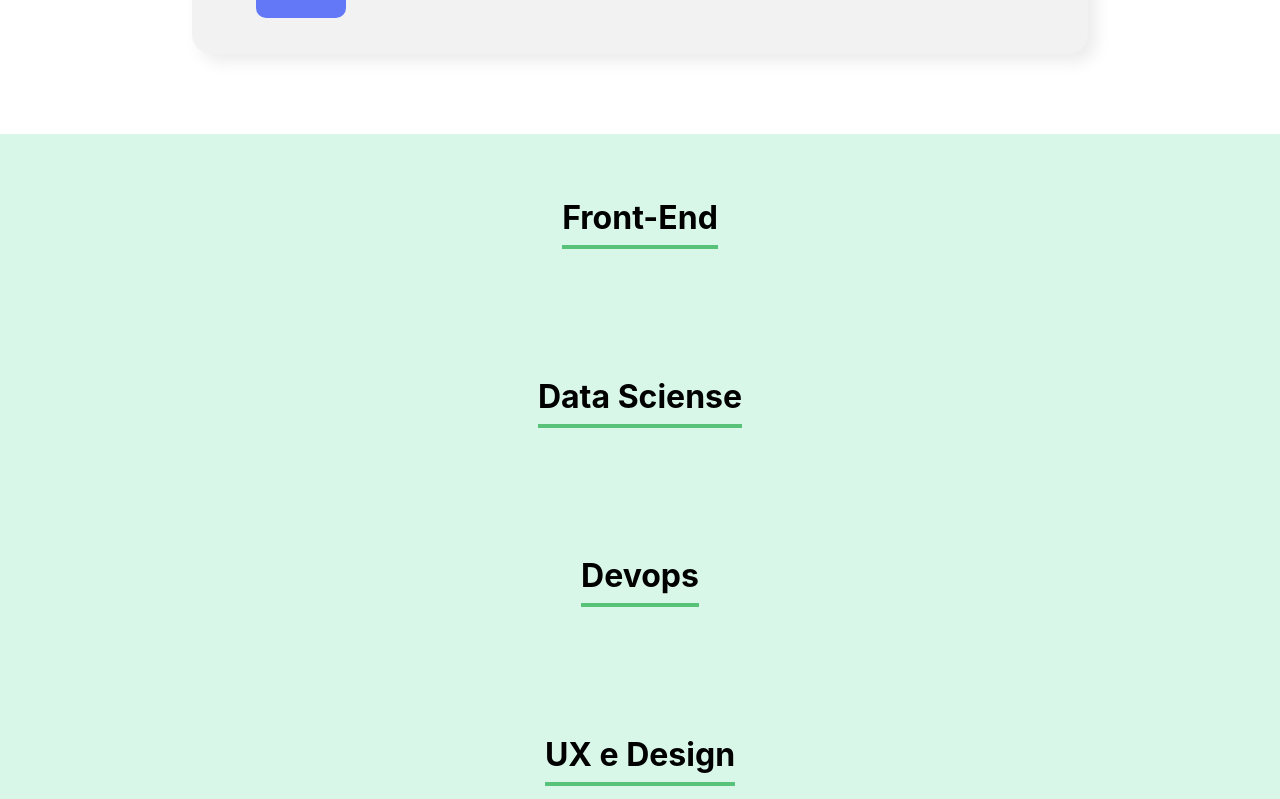
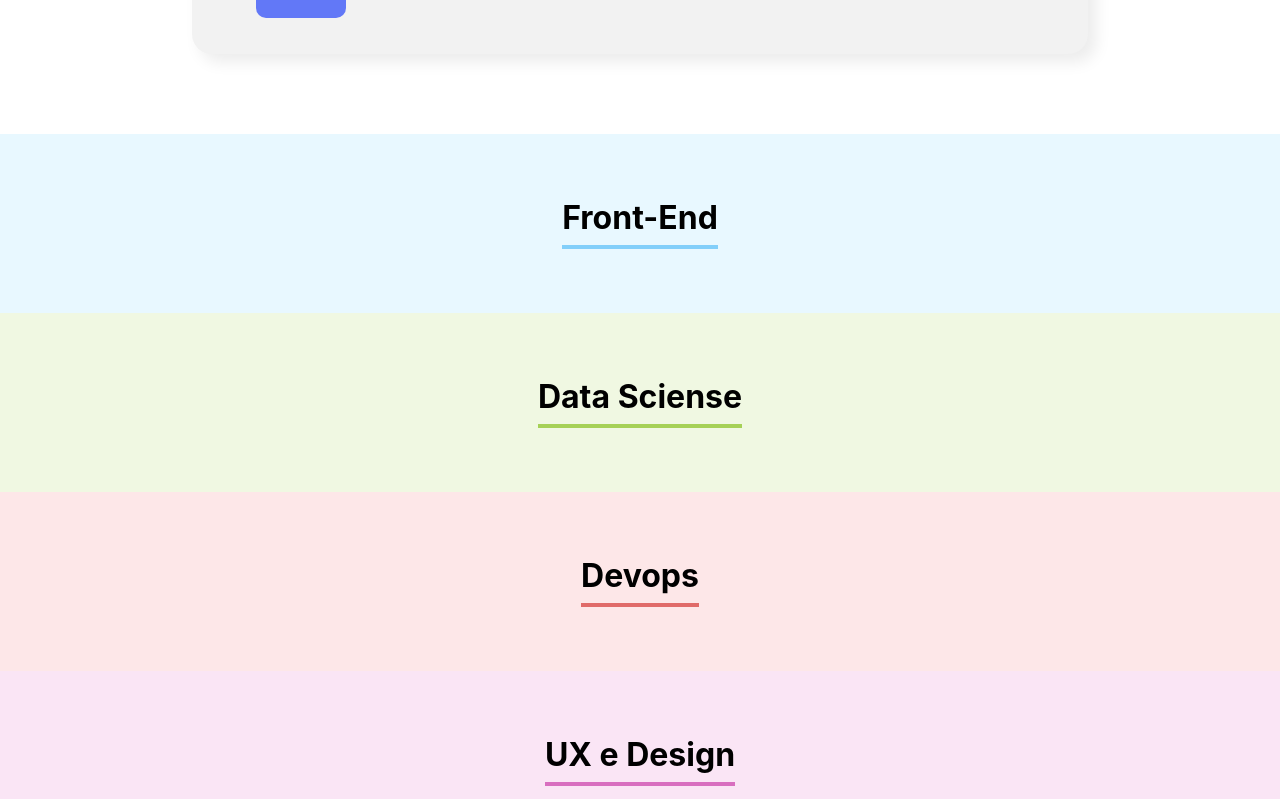
Before and after one commit to raphaelaferraz/organo, a React (Create React App) app in the folder organo/: page / in a window 1280 px wide. Shown: the part 1021-1820 px from the top of the page. Built offline with nearby package versions, Linux system fonts and the light colour scheme.

Commit message:
Adição do CSS dinâmico dos componentes Time

```diff
--- a/organo/src/App.js
+++ b/organo/src/App.js
@@ -51,7 +51,7 @@ function App() {
         colaboradorCadastrado={colaborador => adicionaColaborador(colaborador)}
       />
 
-      {times.map(time => <Time key={time.nome} nome={time.nome}/>)}
+      {times.map(time => <Time key={time.nome} nome={time.nome} corPrimaria={time.corPrimaria} corSecundaria={time.corSecundaria}/>)}
 
     </div>
   );
--- a/organo/src/componentes/Time/Time.css
+++ b/organo/src/componentes/Time/Time.css
@@ -1,12 +1,11 @@
 .secao-time {
   text-align: center;
   padding: 32px;
-  background-color: #D9F7E9;
 }
 
 .secao-time_titulo {
   font-size: 32px;
-  border-bottom: 4px solid #57C278;
+  border-bottom: 4px solid;
   display: inline-block;
   padding-bottom: 8px;
 }
--- a/organo/src/componentes/Time/index.js
+++ b/organo/src/componentes/Time/index.js
@@ -1,9 +1,11 @@
 import './Time.css'
 
 const Time = (props) => {
+  const css = {backgroundColor: props.corSecundaria}
+
   return (
-    <section className='secao-time'>
-      <h3 className='secao-time_titulo'>{props.nome}</h3>
+    <section className='secao-time' style={css}>
+      <h3 style={{borderColor: props.corPrimaria}}className='secao-time_titulo'>{props.nome}</h3>
     </section>
   )
 }
```
